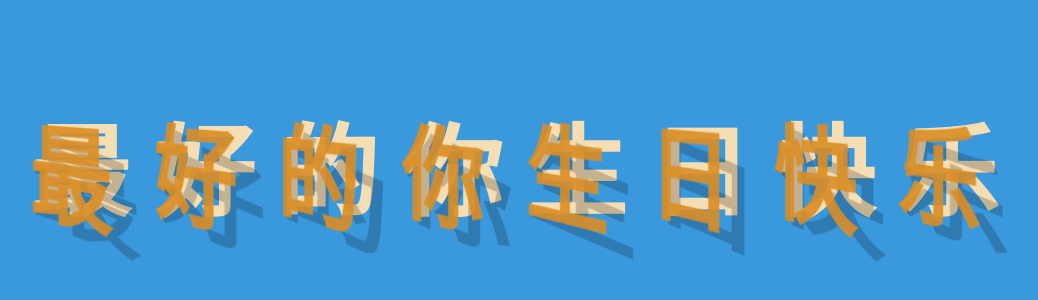
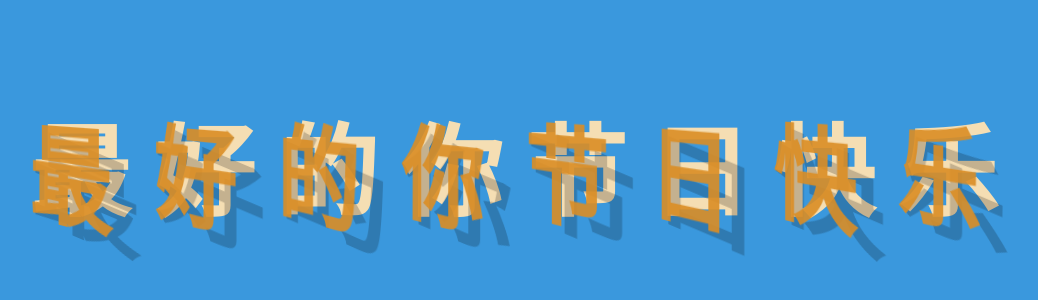
Before and after one commit to weijiang1996/weijiang1996.github.io, a plain HTML site: page css3/剪纸.html in a window 1280 px wide. Shown: the part 74-374 px from the top of the page, without its empty margins (136-1174 px from the left). Drawn offline with Linux system fonts and the light colour scheme.

Commit message:
Update 剪纸.html

```diff
--- a/css3/剪纸.html
+++ b/css3/剪纸.html
@@ -73,7 +73,7 @@
 			<span data-text="好">好</span>
 			<span data-text="的">的</span>
 			<span data-text="你">你</span>
-			<span data-text="生">生</span>
+			<span data-text="节">节</span>
 			<span data-text="日">日</span>
 			<span data-text="快">快</span>
 			<span data-text="乐">乐</span>
```
